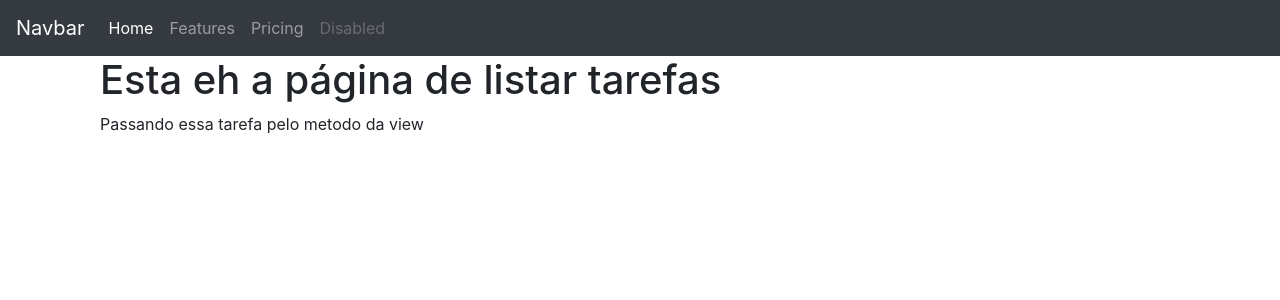
After one commit to oandersonx/Gerenciador_de_Tarefas, a Django app: page /listar_tarefa/ in a window 1280 px wide. The commit adds this page. Shown: the top 300 px of the page. Run offline with Django 3.2, Linux system fonts and the light colour scheme; some libraries are stand-ins or nearby versions.

Commit message:
Heranca HTML e forms cadastrar_tarefas

```diff
--- a/gerenciador_tarefas/app/templates/tarefas/listar_tarefas.html
+++ b/gerenciador_tarefas/app/templates/base.html
@@ -15,7 +15,7 @@
   <div class="collapse navbar-collapse" id="navbarNav">
     <ul class="navbar-nav">
       <li class="nav-item active">
-        <a class="nav-link" href="{% url 'listar_tarefas' %}">Home <span class="sr-only">(current)</span></a>
+        <a class="nav-link" href="{% url 'listar_tarefa' %}">Home <span class="sr-only">(current)</span></a>
       </li>
       <li class="nav-item">
         <a class="nav-link" href="#">Features</a>
@@ -32,8 +32,9 @@
 
 
 <main class="container">
-    <h1>Esta eh a página de listar tarefas</h1>
-    {{nome_tarefa}}
+    {%block conteudo%}
+
+    {%endblock conteudo %}
 </main>
 
 </body>
--- /dev/null
+++ b/gerenciador_tarefas/app/templates/tarefas/listar_tarefa.html
@@ -0,0 +1,8 @@
+{%extends 'base.html'%}
+
+{%block conteudo%}
+<main class="container">
+    <h1>Esta eh a página de listar tarefas</h1>
+    {{nome_tarefa}}
+</main>
+{%endblock conteudo%}
--- a/gerenciador_tarefas/app/urls.py
+++ b/gerenciador_tarefas/app/urls.py
@@ -3,5 +3,6 @@ from django.urls import path
 from .views import *
 
 urlpatterns = [
-    path('listar_tarefas/', listar_tarefas, name='listar_tarefas')
+    path('listar_tarefa/', listar_tarefa, name='listar_tarefa'),
+    path('cadastrar_tarefa/', cadastar_tarefa, name='cadastrar_tarefa')
 ]
--- a/gerenciador_tarefas/app/views.py
+++ b/gerenciador_tarefas/app/views.py
@@ -1,7 +1,14 @@
 from django.shortcuts import render
+from .forms import TarefaForm
 
-def listar_tarefas(request):
+def listar_tarefa(request):
     nome_tarefa = "Passando essa tarefa pelo metodo da view"
-    return render(request, 'tarefas/listar_tarefas.html', {"nome_tarefa":nome_tarefa})
+    return render(request, 'tarefas/listar_tarefa.html', {"nome_tarefa":nome_tarefa})
+
+
+def cadastar_tarefa(request):
+    form_tarefa = TarefaForm()
+    return render(request, 'tarefas/form_tarefa.html',{"form_tarefa": form_tarefa})
+
 
 # Create your views here.
```
Also changed, not shown: gerenciador_tarefas/app/forms.py (added, +9 -0 lines), gerenciador_tarefas/app/templates/tarefas/form_tarefa.html (added, +13 -0 lines).
